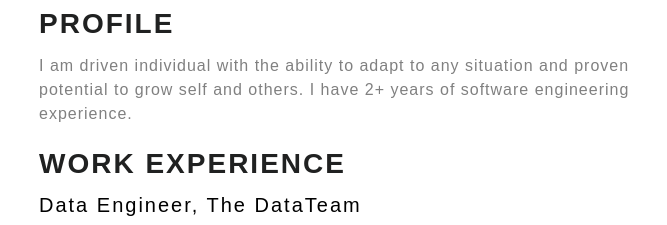
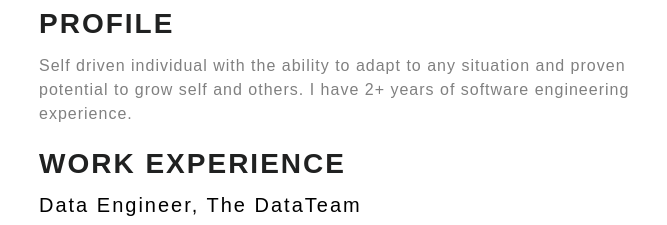
Before and after one commit to lobsang-tsering/Portfolio, a plain HTML site: page index.html in a window 1280 px wide. Shown: the top 225 px of the page, 277-944 px from the left. Drawn offline with nearby package versions, Linux system fonts and the light colour scheme; a web font is replaced by a local one.

Commit message:
Update index.html

```diff
--- a/index.html
+++ b/index.html
@@ -156,7 +156,7 @@
   <div class="fill" id="right">
     <h3 class="headerText" id="rightTitle">PROFILE</h3>
     <p>
-      I am driven individual with the ability to adapt to any
+      Self driven individual with the ability to adapt to any
       situation and proven potential to grow self and others. I have 2+ years of software engineering experience.
     </p>
 
```
